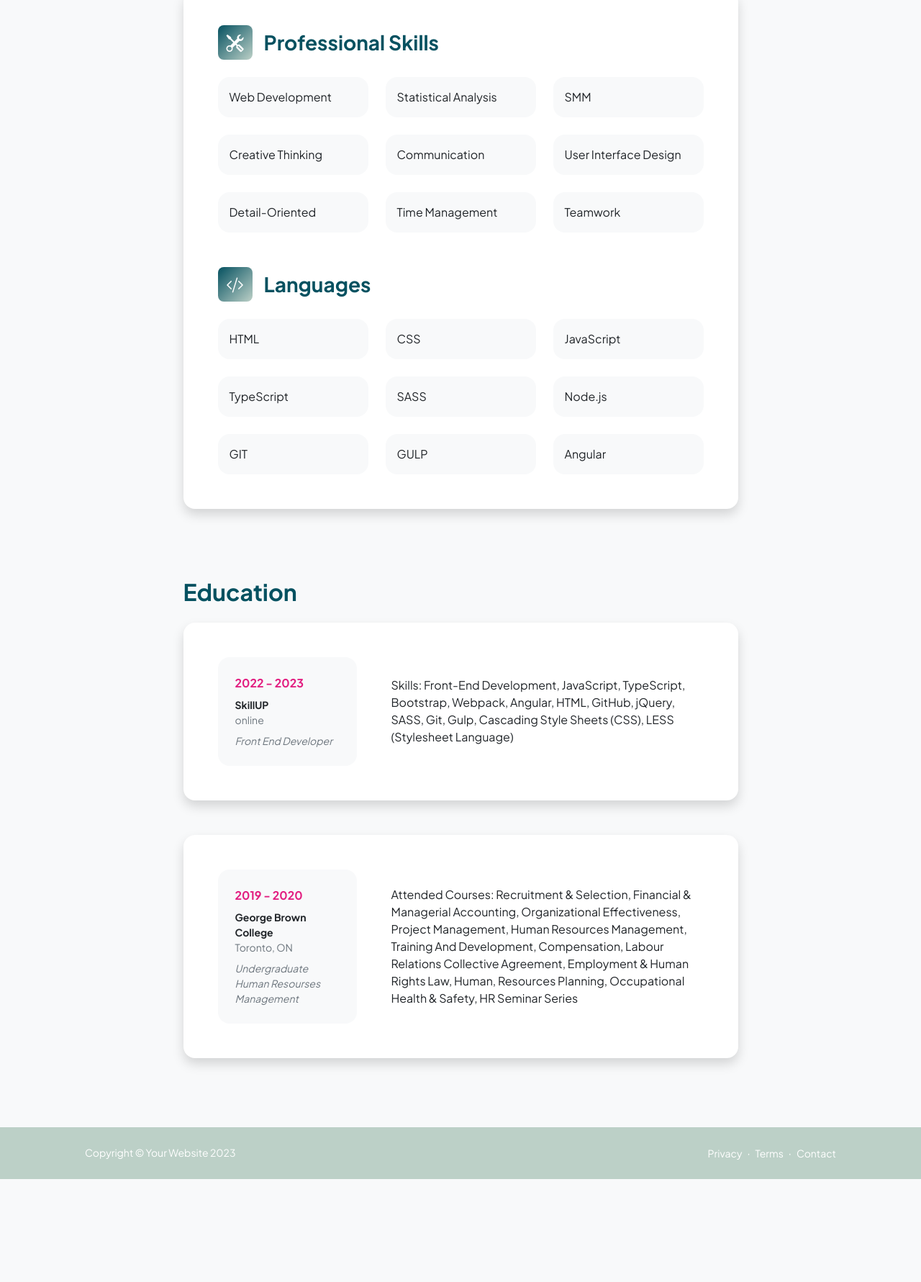
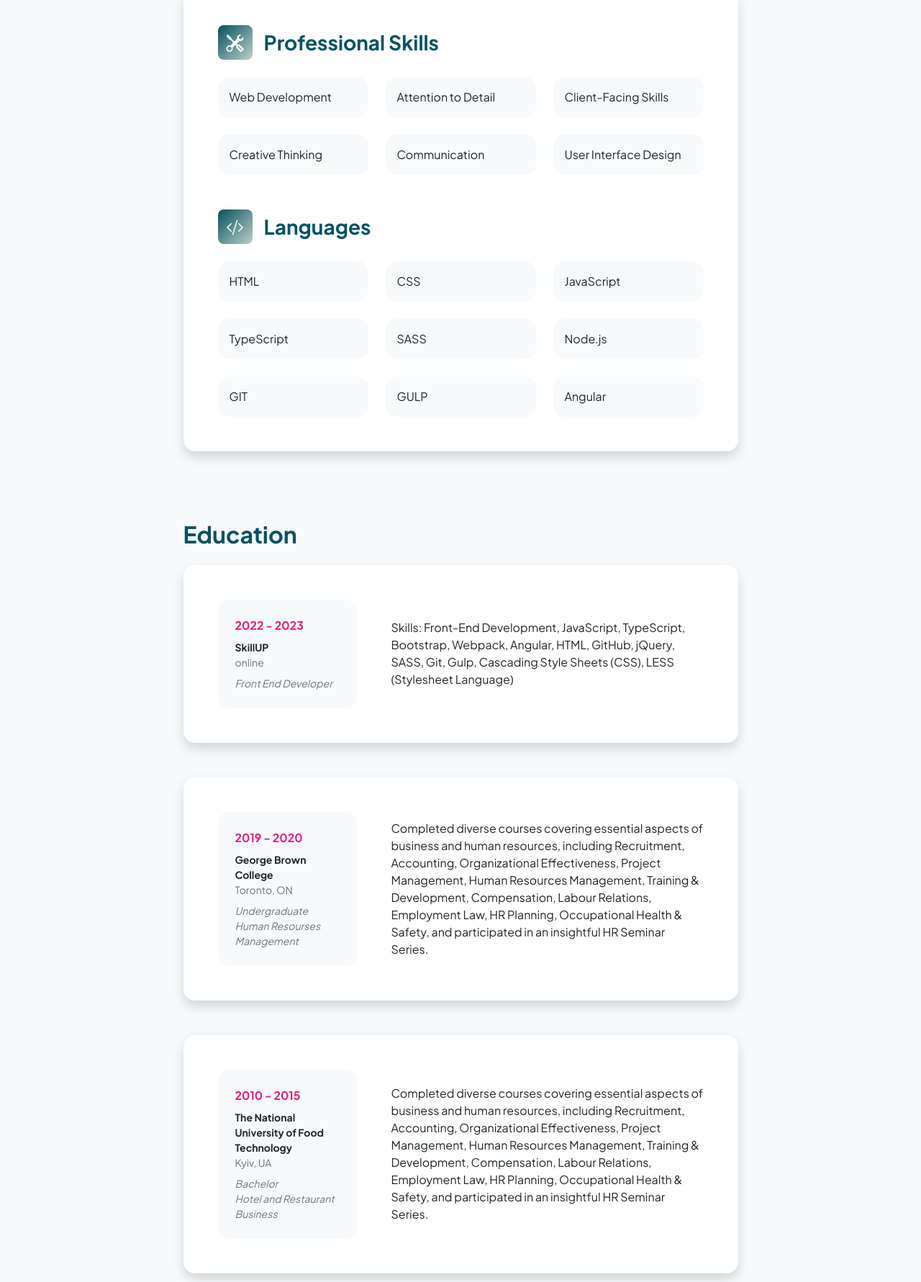
Before and after one commit to KaterynaSolovei/my_website, a website: page resume.html in a window 1280 px wide. Shown: the part 1016-2797 px from the top of the page at 72% size. Before the commit the page ends 2654 px from the top, so only its background shows below. Drawn offline with nearby package versions, Linux system fonts and the light colour scheme.

Commit message:
in process

```diff
--- a/resume.html
+++ b/resume.html
@@ -80,7 +80,7 @@
                                             - Performed daily operations and maintenance tasks to ensure web pages are
                                             up-to-date and free of errors.<br>
                                             - Designed new features on the website and fixed defects.<br>
-                                            - Created nested/complex Angular components.<br>
+                                            - Created/nested complex Angular components.<br>
                                         </div>
                                     </div>
                                 </div>
@@ -135,10 +135,11 @@
                                         </div>
                                         <div class="col mb-4 mb-md-0">
                                             <div class="d-flex align-items-center bg-light rounded-4 p-3 h-100">
-                                                Statistical Analysis</div>
+                                                Attention to Detail</div>
                                         </div>
                                         <div class="col">
-                                            <div class="d-flex align-items-center bg-light rounded-4 p-3 h-100">SMM
+                                            <div class="d-flex align-items-center bg-light rounded-4 p-3 h-100">
+                                                Client-Facing Skills
                                             </div>
                                         </div>
                                     </div>
@@ -154,20 +155,6 @@
                                         <div class="col">
                                             <div class="d-flex align-items-center bg-light rounded-4 p-3 h-100">User
                                                 Interface Design</div>
-                                        </div>
-                                    </div>
-                                    <div class="row row-cols-1 row-cols-md-3">
-                                        <div class="col mb-4 mb-md-0">
-                                            <div class="d-flex align-items-center bg-light rounded-4 p-3 h-100">
-                                                Detail-Oriented</div>
-                                        </div>
-                                        <div class="col mb-4 mb-md-0">
-                                            <div class="d-flex align-items-center bg-light rounded-4 p-3 h-100">Time
-                                                Management</div>
-                                        </div>
-                                        <div class="col">
-                                            <div class="d-flex align-items-center bg-light rounded-4 p-3 h-100">Teamwork
-                                            </div>
                                         </div>
                                     </div>
                                 </div>
@@ -274,11 +261,38 @@
                                         </div>
                                     </div>
                                     <div class="col-lg-8">
-                                        <div>Attended Courses: Recruitment & Selection, Financial & Managerial
-                                            Accounting, Organizational Effectiveness, Project Management, Human
-                                            Resources Management, Training And Development, Compensation, Labour
-                                            Relations Collective Agreement, Employment & Human Rights Law, Human,
-                                            Resources Planning, Occupational Health & Safety, HR Seminar Series</div>
+                                        <div>Completed diverse courses covering essential aspects of business and human
+                                            resources, including Recruitment, Accounting, Organizational Effectiveness,
+                                            Project Management, Human Resources Management, Training & Development,
+                                            Compensation, Labour Relations, Employment Law, HR Planning, Occupational
+                                            Health & Safety, and participated in an insightful HR Seminar Series.</div>
+                                    </div>
+                                </div>
+                            </div>
+                        </div>
+                        <!-- Education Card 3-->
+                        <div class="card shadow border-0 rounded-4 mb-5">
+                            <div class="card-body p-5">
+                                <div class="row align-items-center gx-5">
+                                    <div class="col text-center text-lg-start mb-4 mb-lg-0">
+                                        <div class="bg-light p-4 rounded-4">
+                                            <div class="text-secondary fw-bolder mb-2">2010 - 2015</div>
+                                            <div class="mb-2">
+                                                <div class="small fw-bolder">The National University of Food Technology</div>
+                                                <div class="small text-muted">Kyiv, UA</div>
+                                            </div>
+                                            <div class="fst-italic">
+                                                <div class="small text-muted">Bachelor</div>
+                                                <div class="small text-muted">Hotel and Restaurant Business</div>
+                                            </div>
+                                        </div>
+                                    </div>
+                                    <div class="col-lg-8">
+                                        <div>Completed diverse courses covering essential aspects of business and human
+                                            resources, including Recruitment, Accounting, Organizational Effectiveness,
+                                            Project Management, Human Resources Management, Training & Development,
+                                            Compensation, Labour Relations, Employment Law, HR Planning, Occupational
+                                            Health & Safety, and participated in an insightful HR Seminar Series.</div>
                                     </div>
                                 </div>
                             </div>
```
Also changed, not shown: index.html (+2 -2 lines), projects.html (+3 -2 lines), assets/css/styles.css.
